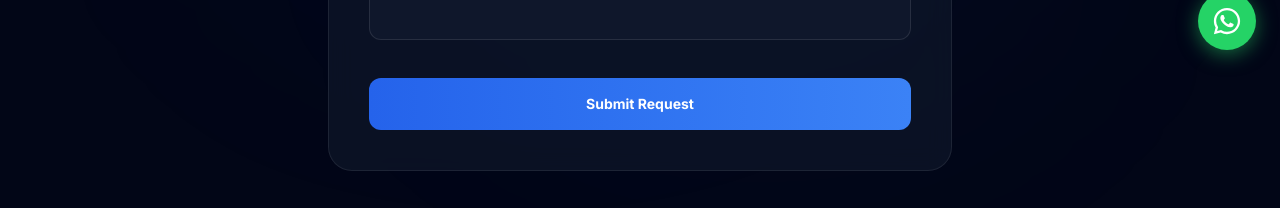
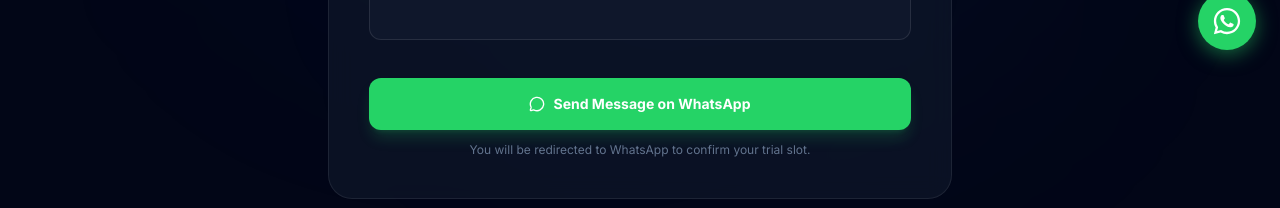
Before and after one commit to amansahare318/Brainseekers-Chess-Academy, a Next.js app: page /trial-class in a window 1280 px wide. Shown: the part 726-934 px from the top of the page. Built offline with nearby package versions, Linux system fonts and the light colour scheme; no server answers.

Commit message:
fix: always show WhatsApp button on trial-class page with fallback number

```diff
--- a/src/app/trial-class/page.tsx
+++ b/src/app/trial-class/page.tsx
@@ -23,7 +23,8 @@
   const [submitted, setSubmitted] = useState(false);
   const [submitting, setSubmitting] = useState(false);
   const [error, setError] = useState("");
-  const [whatsappNumber, setWhatsappNumber] = useState("");
+  const FALLBACK_WHATSAPP = "918485079048";
+  const [whatsappNumber, setWhatsappNumber] = useState(FALLBACK_WHATSAPP);
 
   useEffect(() => {
     // Fetch settings for WhatsApp number
@@ -217,16 +218,20 @@
                       <button
                         type="submit"
                         disabled={submitting}
-                        className="w-full px-6 py-4 rounded-xl bg-gradient-to-r from-royal-600 to-royal-500 text-sm font-bold text-white disabled:opacity-60 flex items-center justify-center gap-2"
+                        className="w-full px-6 py-4 rounded-xl bg-[#25D366] hover:bg-[#128C7E] text-sm font-bold text-white disabled:opacity-60 flex items-center justify-center gap-2 transition-colors shadow-lg shadow-[#25D366]/20"
                       >
-                        {submitting ? "Submitting Request..." : whatsappNumber ? "Continue to WhatsApp" : "Submit Request"}
-                        {!submitting && whatsappNumber && <MessageCircle className="w-4 h-4" />}
+                        {submitting ? (
+                          "Submitting..."
+                        ) : (
+                          <>
+                            <MessageCircle className="w-4 h-4" />
+                            Send Message on WhatsApp
+                          </>
+                        )}
                       </button>
-                      {whatsappNumber && (
-                        <p className="text-center text-xs text-slate-500 mt-3">
-                          You will be redirected to WhatsApp to confirm your trial slot.
-                        </p>
-                      )}
+                      <p className="text-center text-xs text-slate-500 mt-3">
+                        You will be redirected to WhatsApp to confirm your trial slot.
+                      </p>
                     </div>
                   </form>
                 </motion.div>
```
